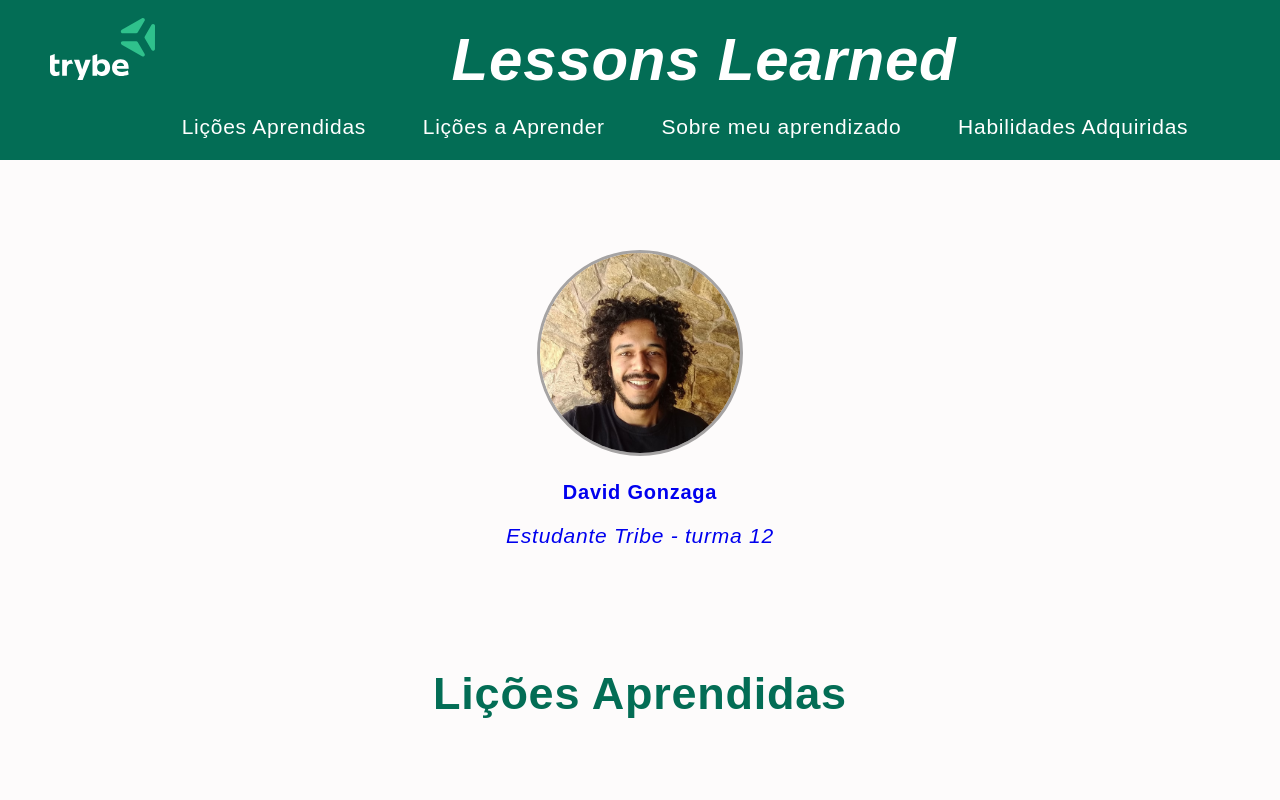
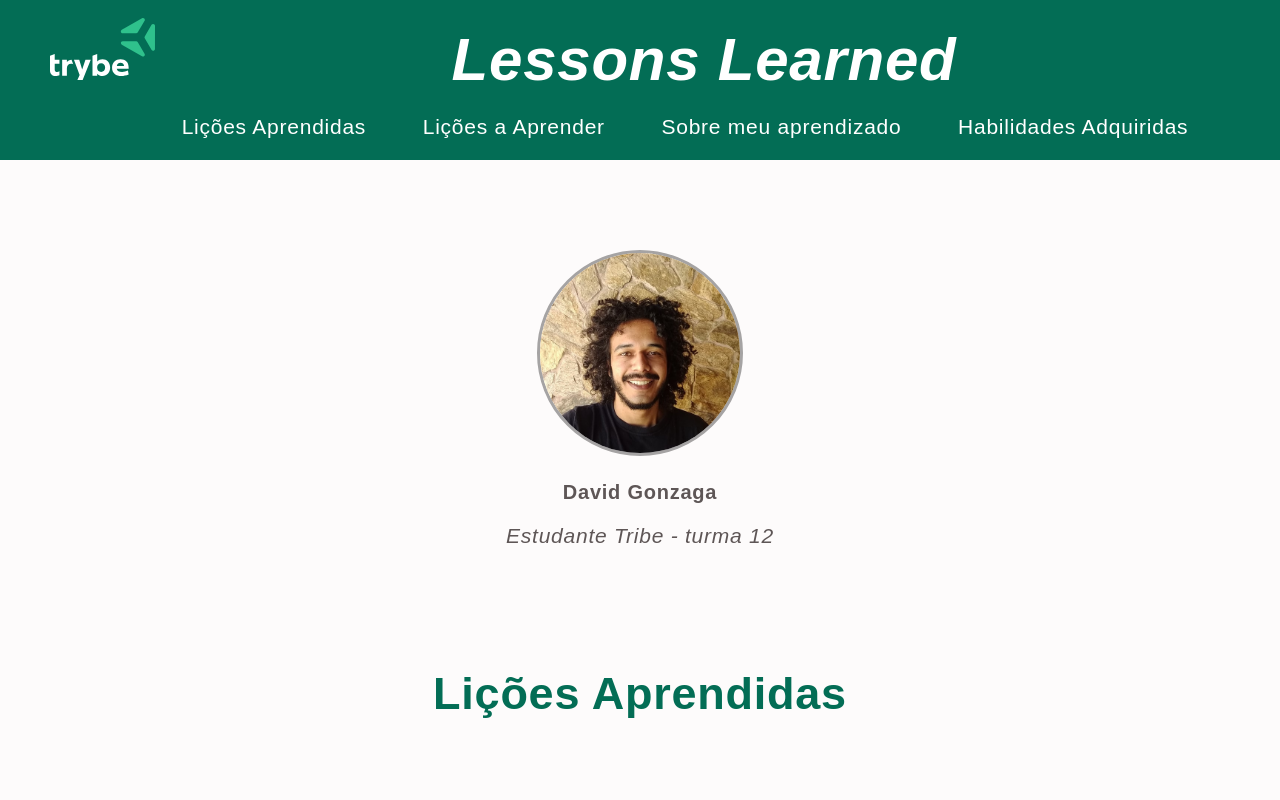
Before and after one commit to Gonzagadavid/Lessons-Learned, a plain HTML site: page index.html in a window 1280 px wide. Shown: the top 800 px of the page. Drawn offline with Linux system fonts and the light colour scheme; a web font is replaced by a local one.

```diff
--- a/style.css
+++ b/style.css
@@ -18,6 +18,10 @@
   text-align: center;
   font-size: 35px;
   color: rgb(3, 109, 85);
+}
+
+a {
+  color: rgb(94, 86, 86);
 }
 
 #cabecalho {
```
